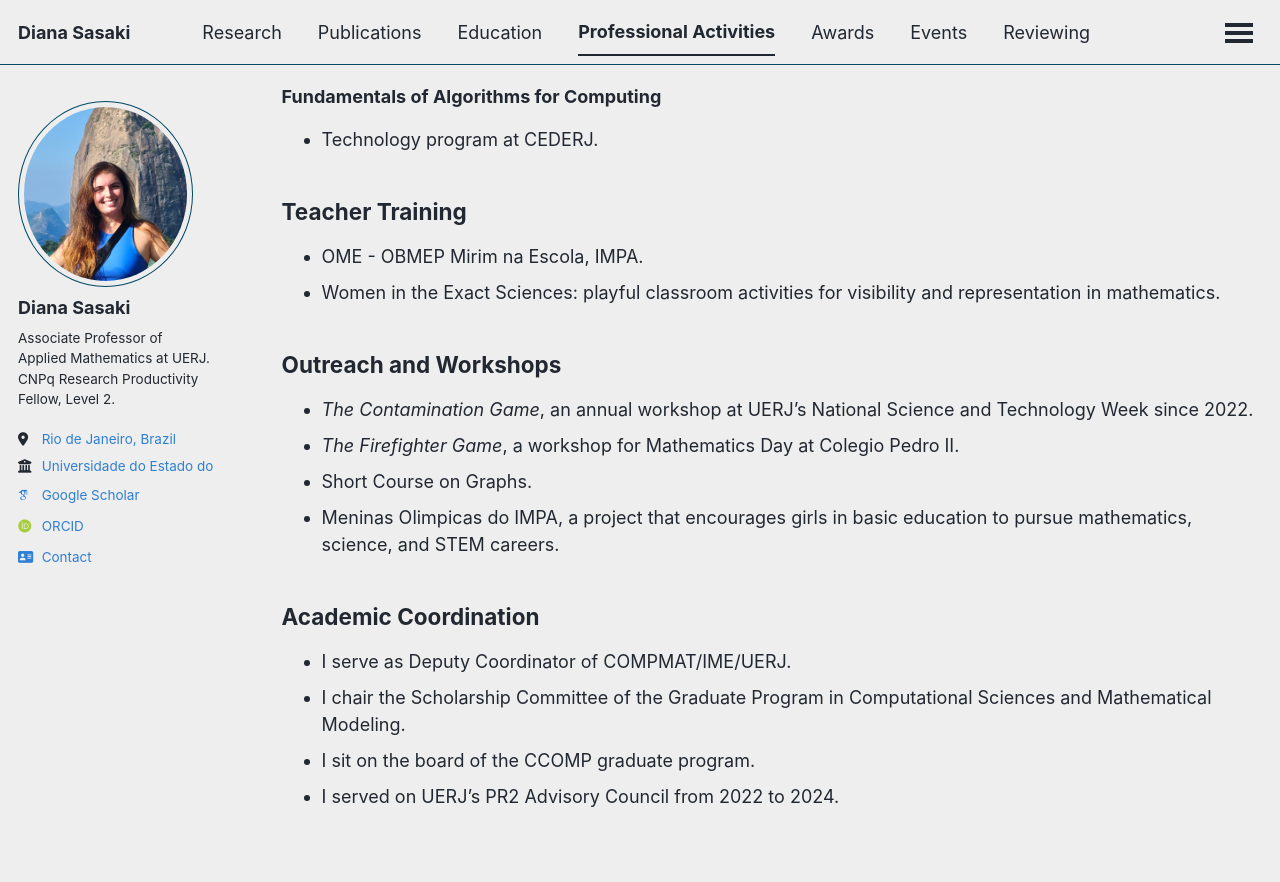
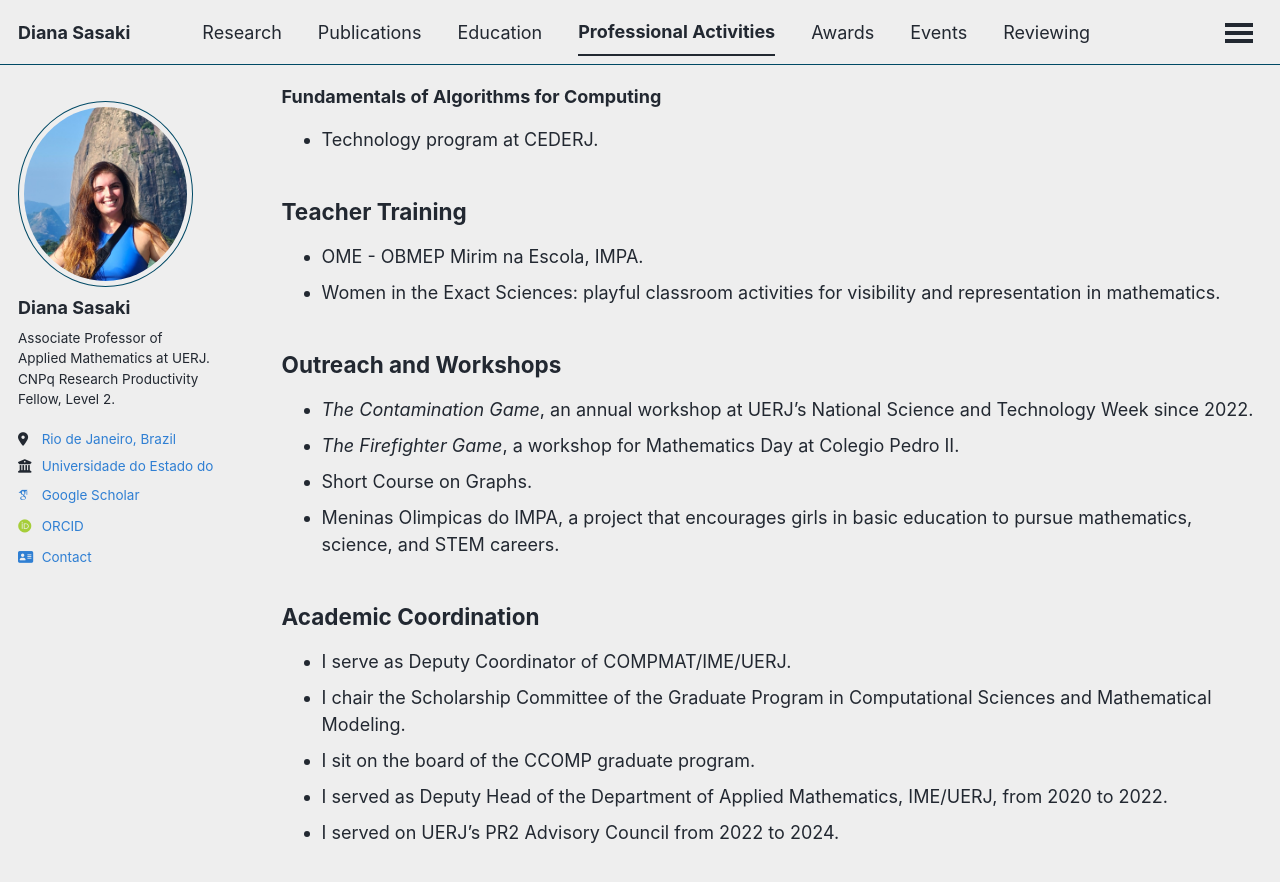
Before and after one commit to dianasasaki/dianasasaki.github.io, a Jekyll site: the page built from _pages/professional-activities.md, in a window 1280 px wide and 900 px high, scrolled down 1751 px. Shown: the top 882 px of the window. Built offline with Jekyll 4.4.1, drawn with Linux system fonts in a browser that asks for light colours; some web fonts are replaced; a script bundle is joined from its source files by our own code; library files that are not in the unit come from our copies.

Commit message:
Add past deputy head role

```diff
--- a/_pages/professional-activities.md
+++ b/_pages/professional-activities.md
@@ -82,4 +82,5 @@ mathjax: true
 - I serve as Deputy Coordinator of COMPMAT/IME/UERJ.
 - I chair the Scholarship Committee of the Graduate Program in Computational Sciences and Mathematical Modeling.
 - I sit on the board of the CCOMP graduate program.
+- I served as Deputy Head of the Department of Applied Mathematics, IME/UERJ, from 2020 to 2022.
 - I served on UERJ's PR2 Advisory Council from 2022 to 2024.
```
